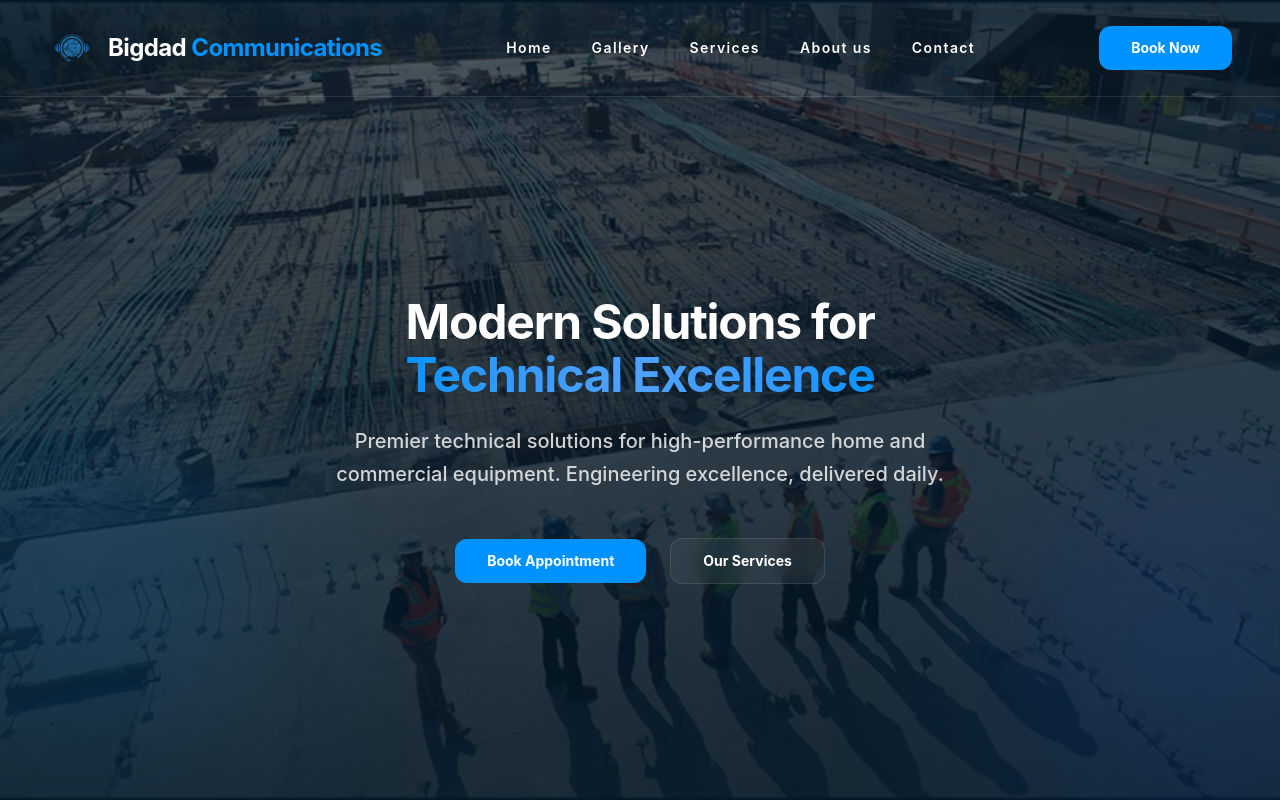
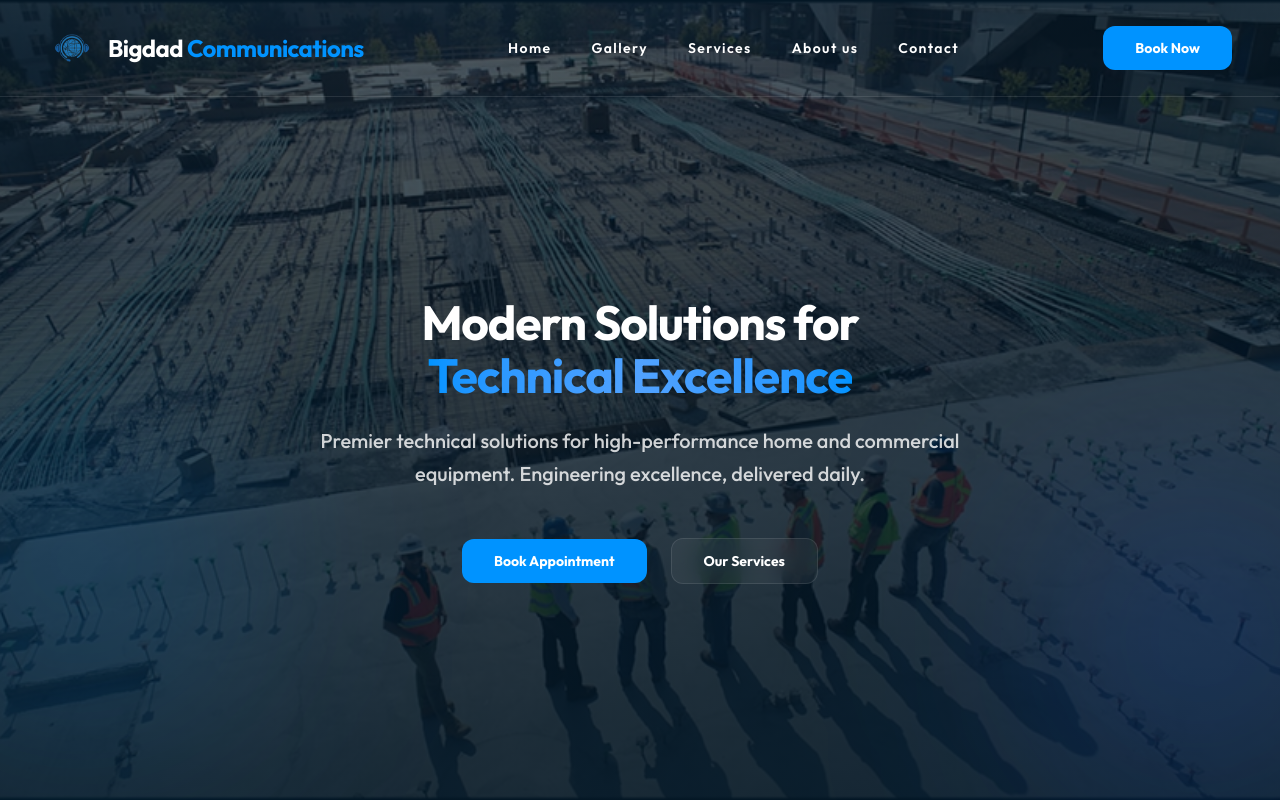
Before and after one commit to GiditheCoder/esabw, a React (Vite) app: page / in a window 1280 px wide. Shown: the top 800 px of the page. Built offline with nearby package versions, Linux system fonts and the light colour scheme; no server answers.

Commit message:
style: standardize font import syntax and update font-family quotes in index.css

```diff
--- a/src/index.css
+++ b/src/index.css
@@ -1,8 +1,8 @@
+@import url("https://fonts.googleapis.com/css2?family=Inter:wght@400;500;600;700&family=Outfit:wght@400;500;600;700;800;900&display=swap");
 @import "tailwindcss";
-@import url('https://fonts.googleapis.com/css2?family=Inter:wght@400;500;600;700&family=Outfit:wght@400;500;600;700;800;900&display=swap');
 
 @theme {
-  --font-sans: 'Outfit', 'Inter', sans-serif;
+  --font-sans: "Outfit", "Inter", sans-serif;
 
   @keyframes loading-line {
     0% {
@@ -18,7 +18,6 @@
 }
 
 @layer base {
-
   *,
   ::after,
   ::before,
@@ -36,5 +35,5 @@ body {
   margin: 0;
   min-width: 320px;
   min-height: 100vh;
-  font-family: 'Outfit', 'Inter', sans-serif;
+  font-family: "Outfit", "Inter", sans-serif;
 }
```
